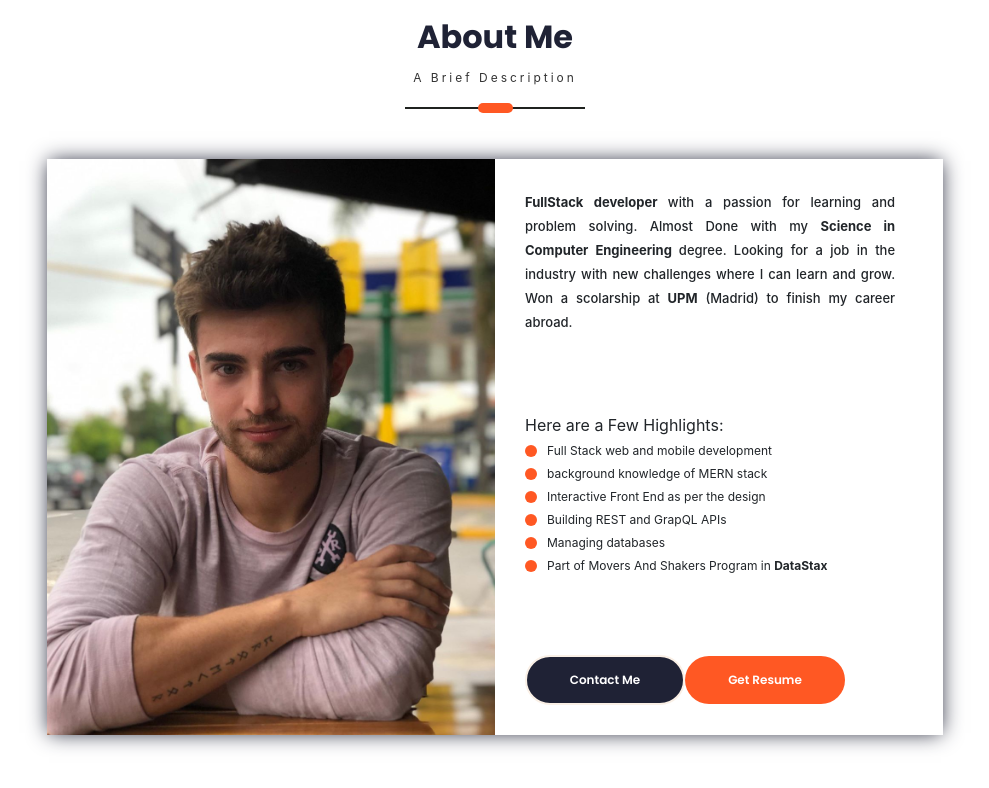
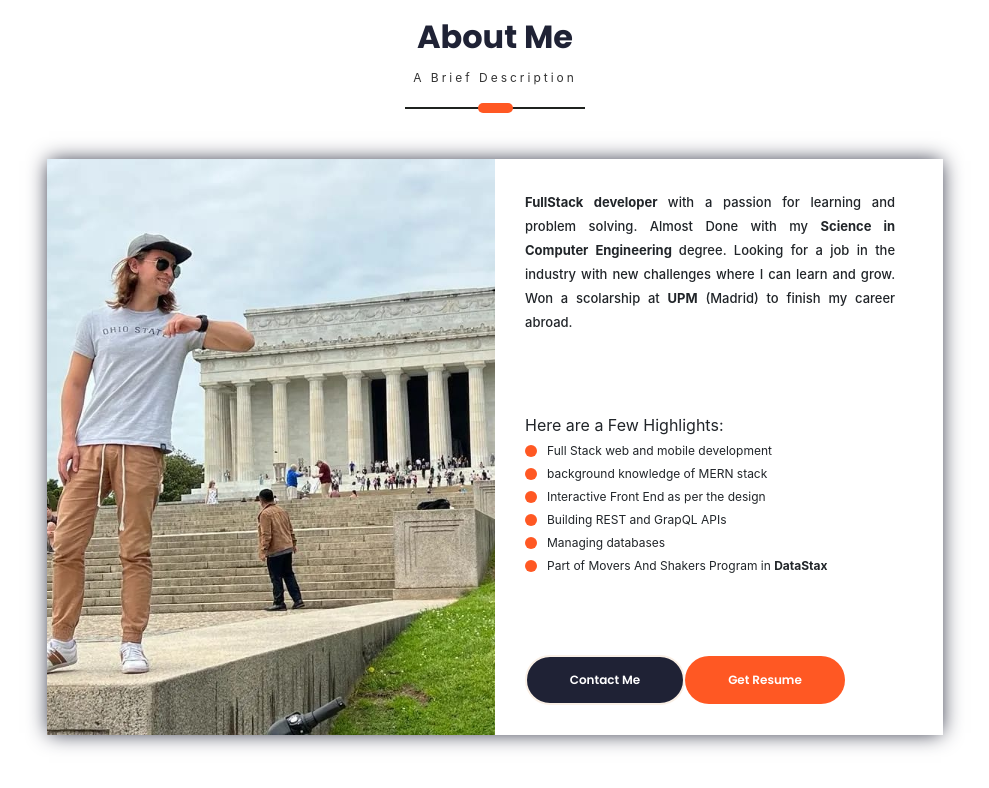
Before and after one commit to AlejoTorres2001/React-SSR-Personal-Portfolio, a Next.js app: page / in a window 1280 px wide. Shown: the part 732-1520 px from the top of the page, without its empty margins (145-1134 px from the left). Built offline with nearby package versions, Linux system fonts and the light colour scheme.

Commit message:
adding new picture

```diff
--- a/styles/AboutMe.css
+++ b/styles/AboutMe.css
@@ -107,10 +107,10 @@
 }
 .about-me-profile {
   width: 50%;
-  background-image: url('../public/assets/home/profile-picture.jpg');
+  background-image: url('../public/assets/home/aboutMe.jpeg');
   background-size: cover;
   background-repeat: no-repeat;
-  background-position: 50%;
+  background-position: 25%;
 }
 .about-me-details {
   width: 48%;
```
Also changed, not shown: public/assets/home/aboutMe.jpeg (added).
